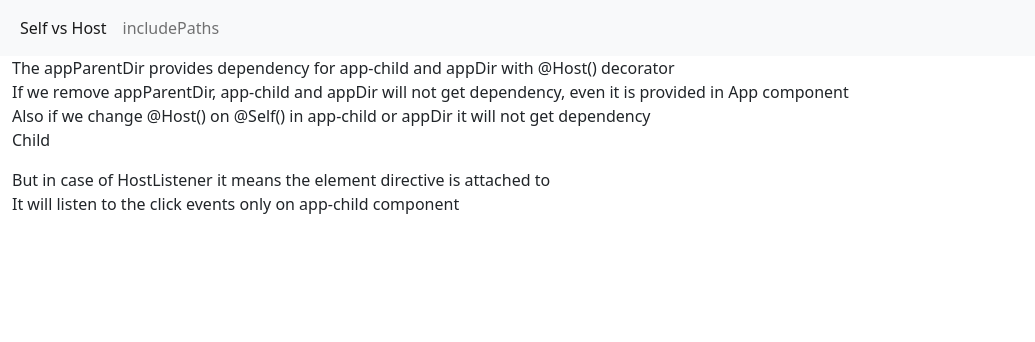
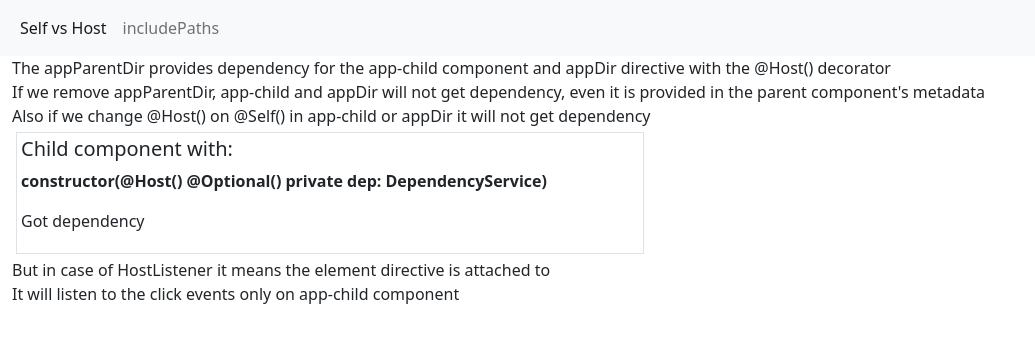
Before and after one commit to lsst25/angular-playground, an Angular app: page /self-vs-host in a window 1280 px wide. Shown: the top 342 px of the page, without its empty margins (0-1035 px from the left). Built offline with nearby package versions, Linux system fonts and the light colour scheme.

Commit message:
feat(self-va-host): improve content and styles

```diff
--- a/src/app/self-vs-host/child/child.component.html
+++ b/src/app/self-vs-host/child/child.component.html
@@ -1,4 +1,6 @@
 
-<div>
-    <p>Child</p>
+<div class="border m-1 p-1 w-50">
+    <h5>Child component with:</h5>
+    <p class="fw-bolder">constructor(@Host() @Optional() private dep: DependencyService)</p>
+    <p>{{ gotDependency }}</p>
 </div>
--- a/src/app/self-vs-host/child/child.component.ts
+++ b/src/app/self-vs-host/child/child.component.ts
@@ -9,11 +9,15 @@ export class ChildComponent implements OnInit{
   constructor(@Host() @Optional() private dep: DependencyService) {
   }
 
+  gotDependency: string = '';
+
   ngOnInit() {
     if (this.dep) {
       console.log('dep in Child component is: ',this.dep.exists)
+      this.gotDependency = 'Got dependency'
       return;
     }
+    this.gotDependency = 'Did not get dependency'
     console.log('dep in Child component is: ', this.dep)
   }
 
--- a/src/app/self-vs-host/self-vs-host.component.html
+++ b/src/app/self-vs-host/self-vs-host.component.html
@@ -1,6 +1,6 @@
 <div appParentDir>
-  The appParentDir provides dependency for app-child and appDir with @Host() decorator <br>
-  If we remove appParentDir, app-child and appDir will not get dependency, even it is provided in App component <br>
+  The appParentDir provides dependency for the app-child component and appDir directive with the @Host() decorator <br>
+  If we remove appParentDir, app-child and appDir will not get dependency, even it is provided in the parent component's metadata <br>
   Also if we change @Host() on @Self() in app-child or appDir it will not get dependency
 
   <app-child appDir></app-child>
```
